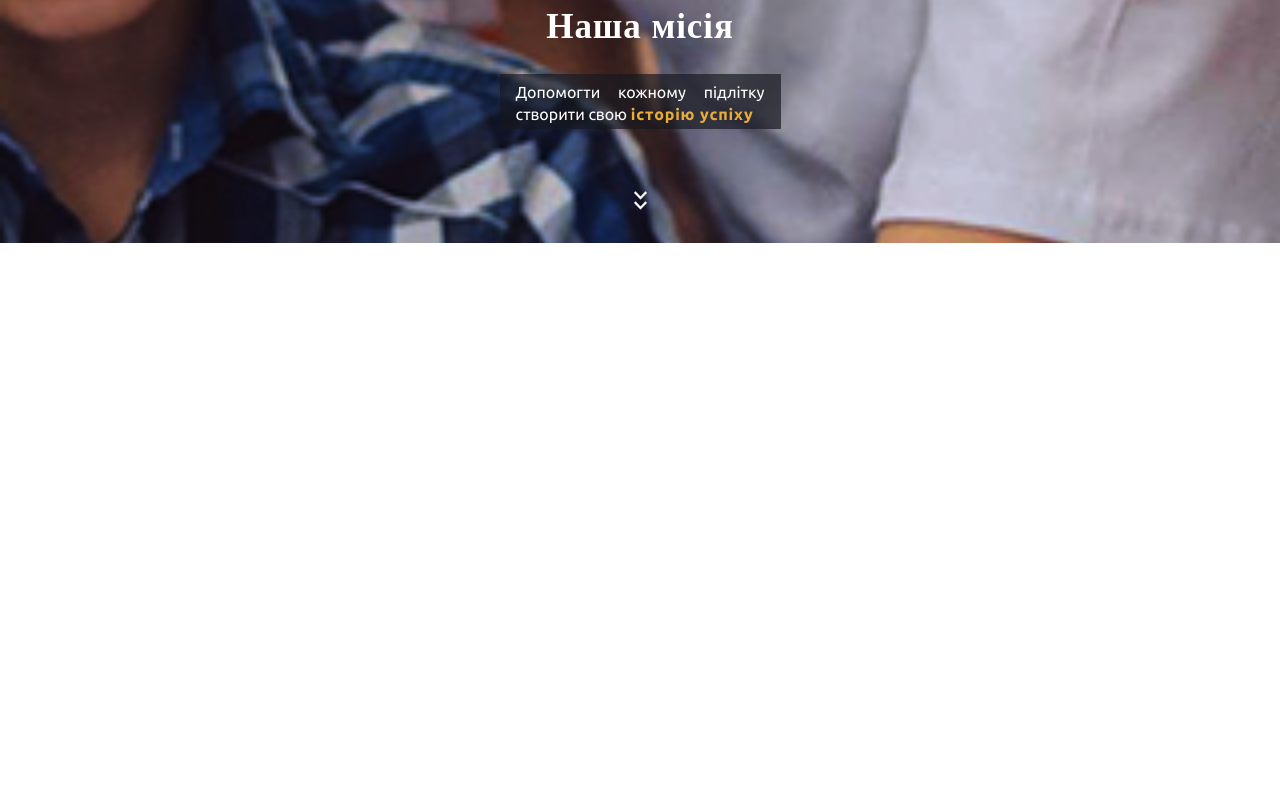
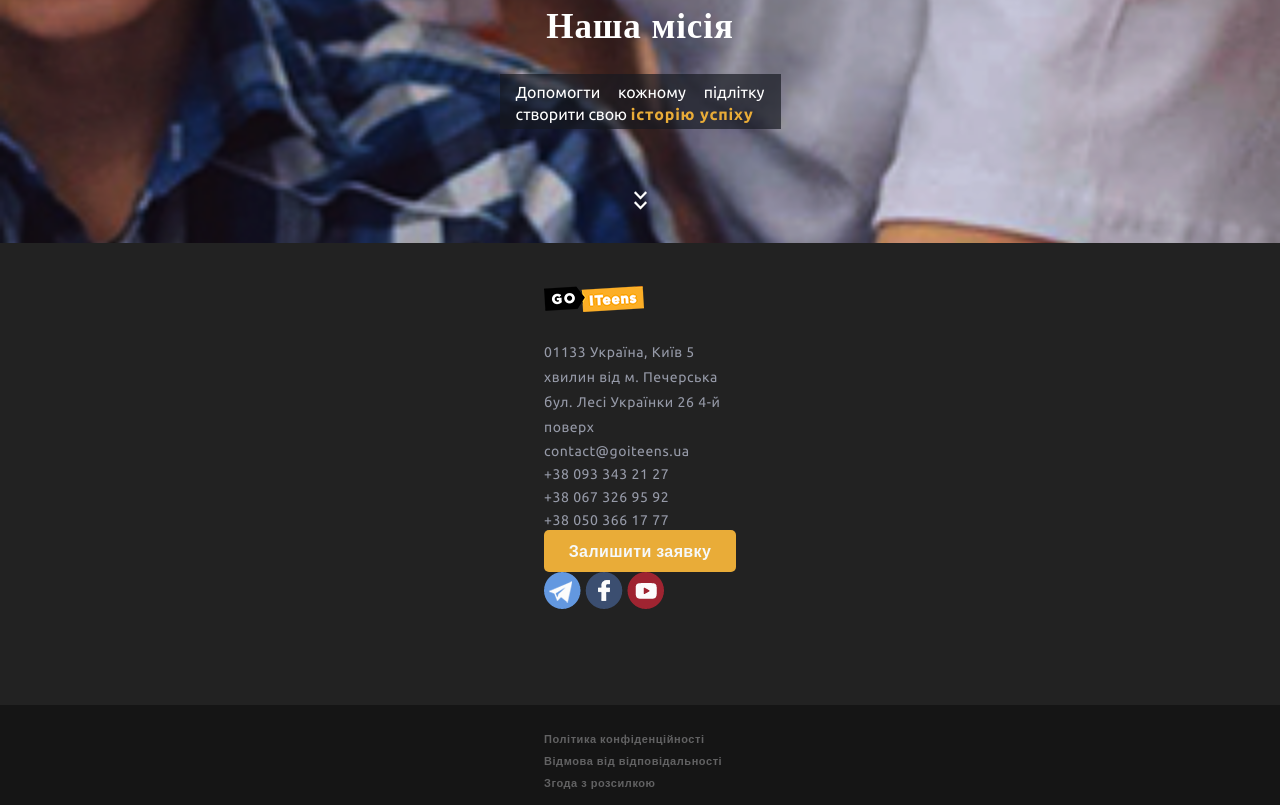
Before and after one commit to SergiiMostepan/Enokentiy_BEST, a website: page project/src/index.html in a window 1280 px wide. Shown: the part 317-1122 px from the top of the page. Before the commit the page ends 800 px from the top, so only its background shows below. Drawn offline with nearby package versions, Linux system fonts and the light colour scheme; files that its build step writes are made by us from their sources; files whose address does not match are found by name.

Commit message:
make footer

```diff
--- a/project/src/index.html
+++ b/project/src/index.html
@@ -33,7 +33,7 @@
 
     <div class="menu-list menu-list-cl">
       <div class="menu-list-head">
-        <a href="#" class="site-logo"><img src="images/Logo.png"> </a>
+        <a href="#" class="site-logo"><img src="images/Logo.png"></a>
         <button class="button-m button-cl">
           <div class="burger-line second cl_s"></div>
           <div class="burger-line third cl_si"></div>
@@ -55,6 +55,38 @@
 
   </header>
 
+
+
+  <footer class="page-footer">
+    <div class="wrapper-footer">
+      <a href="#" class="site-logo-bottom"><img src="images/Logo.png"></a>
+      <div class="page-footer-contacts">
+        <address class="contacts-adress">01133 Україна, Київ 5 хвилин від м. Печерська бул. Лесі Українки 26 4-й поверх
+        </address>
+        <div class="contacts">
+          <a class="contacts-link" href="mailto:contact@goiteens.ua">contact@goiteens.ua</a>
+          <a class="contacts-link" href="tel:+380933432127">+38 093 343 21 27</a>
+          <a class="contacts-link" href="tel:+380673269592">+38 067 326 95 92</a>
+          <a class="contacts-link" href="tel:+380503661777">+38 050 366 17 77</a>
+        </div>
+        <div class="footer-buttons">
+          <button class="application-button">Залишити заявку</button>
+          <div class="footer-socials">
+            <img src="images/Twitter.png">
+            <img src="images/Facebook.png">
+            <img src="images/Youtube.png">
+          </div>
+        </div>
+      </div>
+    </div>
+    <div class="politics">
+      <a class="politics-link wrapper-footer" href="#">Політика конфіденційності</a>
+      <a class="politics-link wrapper-footer" href="#">Відмова від відповідальності</a>
+      <a class="politics-link wrapper-footer" href="#">Згода з розсилкою</a>
+    </div>
+
+  </footer>
+
   <script>
     document.querySelector('.button-op').addEventListener('click', function () {
       document.querySelector('.menu-list-cl').classList.add('isOpen')
--- a/project/src/sass/components/container.scss
+++ /dev/null
@@ -1,4 +0,0 @@
-.container {
-  width: 1200px;
-  margin: 0 auto;
-}
--- a/project/src/sass/components/page-footer.scss
+++ b/project/src/sass/components/page-footer.scss
@@ -1,52 +1,89 @@
-.footer-logo {
-  display: -webkit-box;
-  display: -ms-flexbox;
-  display: flex;
-  align-items: center;
-  justify-content: space-between;
-  min-height: 60px;
-  border-top: $border-color solid 1px;
+.page-footer {
+  background-color: rgba($color: #222222, $alpha: 1);
+  height: 562px;
+  color: #969aa8;
+  font-family: 'Ubuntu', 'Arial', sans-serif;
+  font-size: 14px;
+  font-weight: 400;
+  line-height: 25px;
+  letter-spacing: 0.56px;
+  position: relative;
+  padding-top: 43px;
 }
 
-.footer-text {
-  @include font-settings (14px, 400);
-  margin: 0;
-  color: $secondary-dark-color;
-  font-family: $main-font-stack;
+.site-logo-bottom {
+  height: 26px;
 }
 
-.footer-text__link {
-  text-decoration: none;
-  color: #f38181;
+.page-footer-contacts {
+  margin-top: 28px;
+
+  @media (min-width: 320px) and (max-width: 767px) {
+    height: 354px;
+  }
+
+  display: flex;
+  flex-direction: column;
+  justify-content: space-between;
 }
 
-.input-page {
-  display: -webkit-box;
-  display: -ms-flexbox;
-  display: flex;
+.contacts-adress {
+  font-style: normal;
 }
 
-.input-email {
-  width: 230px;
-  height: 40px;
-  border: $border-color solid 1px;
-
-  padding-left: 13px;
-  font-family: $other-font-stack;
-  font-weight: 400;
-  color: #cccccc;
-  font-size: 15px;
-  line-height: 24px;
-  font-style: italic;
+.contacts {
+  width: 185px;
+  height: 90px;
 }
 
-.button-input {
-  @include font-settings (14px, 700);
-  color: $primary-white-color;
-  font-family: $main-font-stack;
-  border: 0;
-  width: 150px;
-  height: 40px;
-  background-color: $primary-icon-color;
-  cursor: pointer;
+.contacts-link {
+  text-decoration: none;
+  color: #969aa8;
+  font-family: 'Ubuntu', 'Arial', sans-serif;
+  font-size: 14px;
+  font-weight: 400;
+  line-height: 23px;
+  letter-spacing: 0.56px;
 }
+
+.footer-buttons {
+  display: flex;
+  justify-content: space-between;
+  flex-direction: column;
+
+  @media (min-width: 320px) and (max-width: 767px) {
+    height: 114px;
+  }
+}
+
+.application-button {
+  color: #f6f9fa;
+  font-family: "Open Sans", 'Arial', sans-serif;
+  font-size: 16px;
+  font-weight: 700;
+  letter-spacing: 0.4px;
+  width: 192px;
+  height: 42px;
+  background-color: #e9ac38;
+  border: none;
+  border-radius: 5px;
+
+}
+
+.politics {
+  position: absolute;
+  bottom: 0;
+  display: block;
+  height: 100px;
+  width: 100%;
+  background-color: #151515;
+  padding: 23px;
+}
+
+.politics-link {
+  color: #626263;
+  font-family: "Open Sans", 'Arial', sans-serif;
+  font-size: 11px;
+  font-weight: 700;
+  line-height: 22px;
+}
--- a/project/src/sass/components/page-nav.scss
+++ b/project/src/sass/components/page-nav.scss
@@ -72,6 +72,15 @@ a {
 }
 
 .main-menu-items::after {
+  content: '';
+  display: block;
+  width: 136px;
+  height: 2px;
+  background-color: rgba(252, 174, 38, 0);
+  margin: 8px auto 0;
+}
+
+.main-menu-items:hover::after {
   content: '';
   display: block;
   width: 136px;
--- /dev/null
+++ b/project/src/sass/components/wrapper.scss
@@ -0,0 +1,4 @@
+.wrapper-footer {
+  width: 192px;
+  margin: 0 auto;
+}
--- a/project/src/sass/styles.scss
+++ b/project/src/sass/styles.scss
@@ -5,3 +5,5 @@
 
 @import 'components/page-header';
 @import 'components/page-nav';
+@import 'components/page-footer';
+@import 'components/wrapper';
```
Also changed, not shown: project/src/images/Facebook.png (added), project/src/images/Twitter.png (added), project/src/images/Youtube.png (added).
